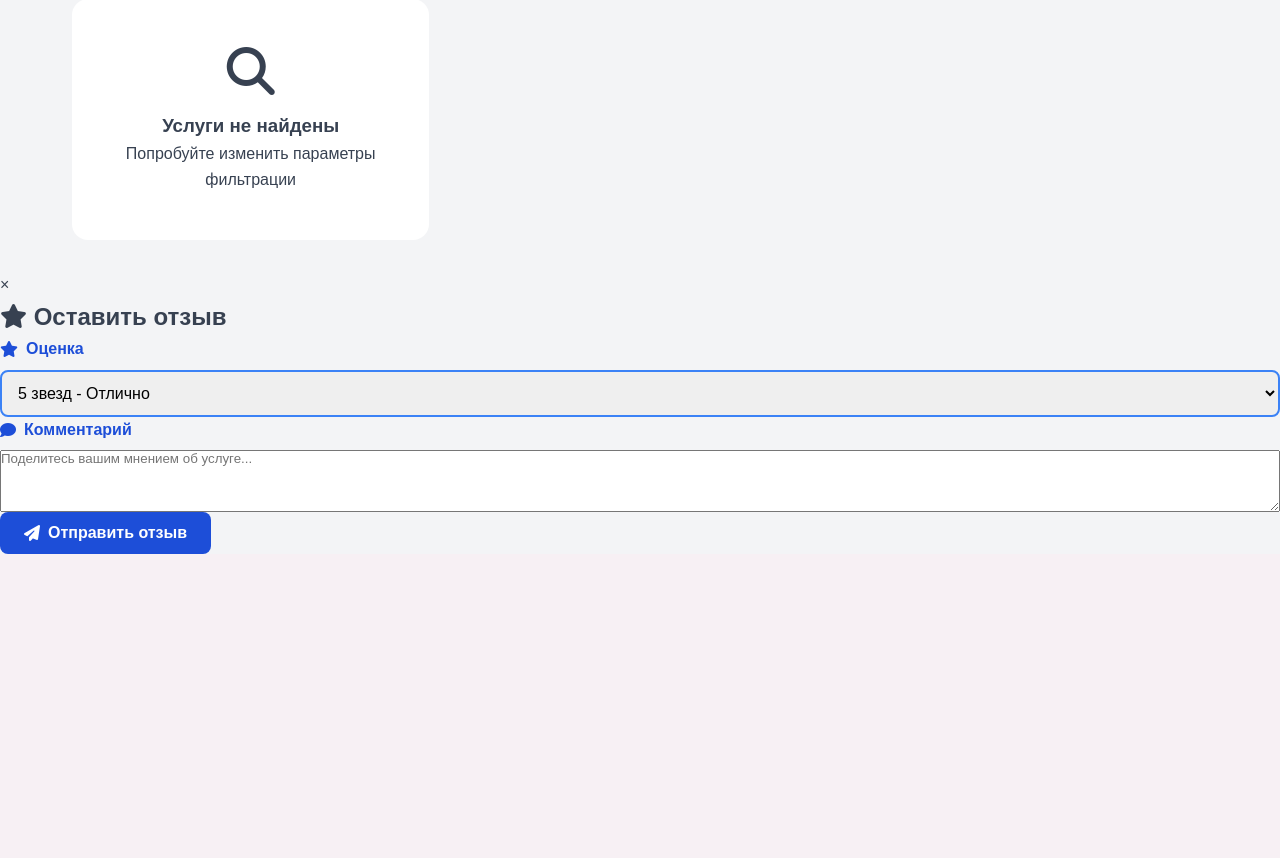
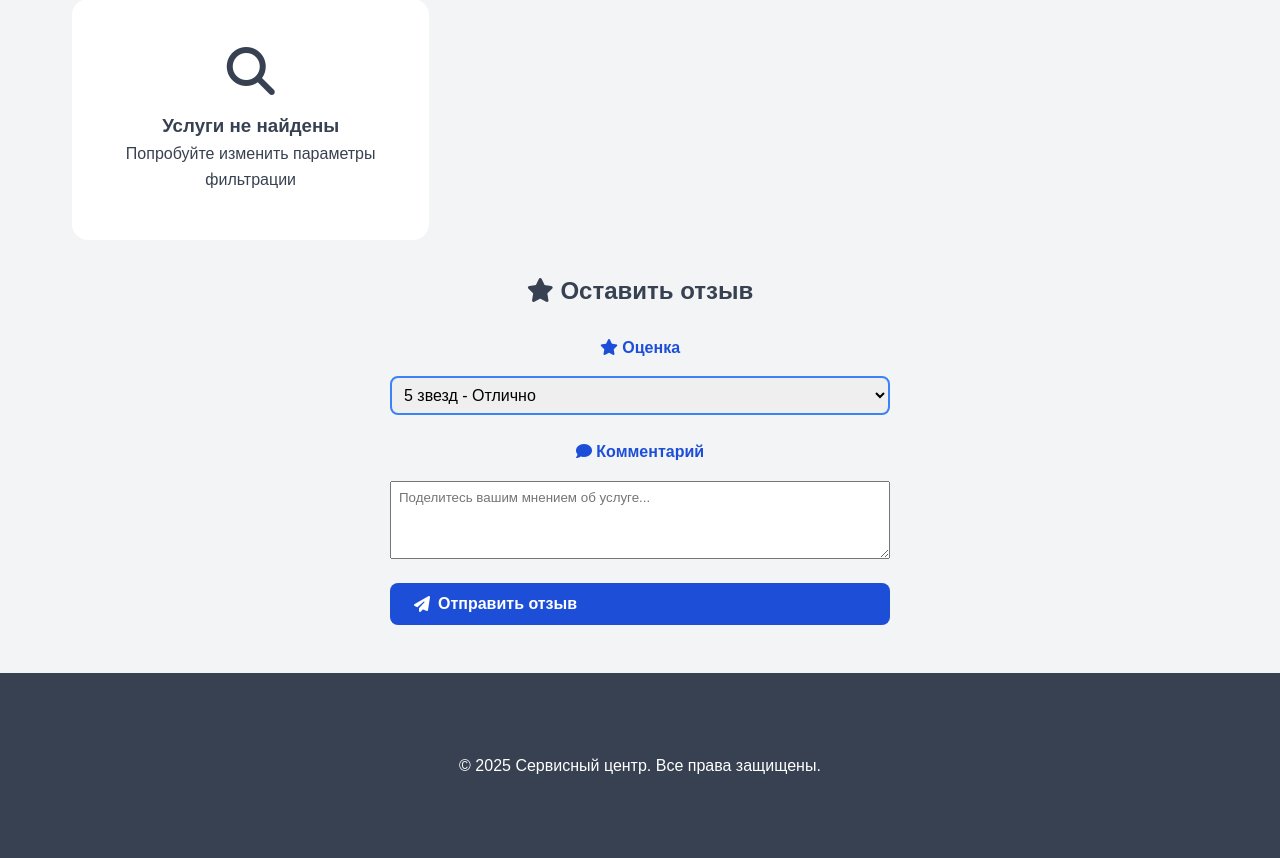
Before and after one commit to Drag817/service_center, a Flask app: page /catalog in a window 1280 px wide. Shown: the part 523-1381 px from the top of the page. Before the commit the page ends 1077 px from the top, so only its background shows below. Run offline with Flask 3, Linux system fonts and the light colour scheme.

Commit message:
catalog css fix

```diff
--- a/templates/catalog.html
+++ b/templates/catalog.html
@@ -295,6 +295,14 @@
             cursor: pointer;
         }
 
+        footer {
+            background: var(--gray-dark);
+            color: var(--white);
+            padding: 3rem 0;
+            margin-top: 3rem;
+            text-align: center;
+        }
+
         .no-results {
             text-align: center;
             padding: 3rem;
@@ -489,13 +497,13 @@
 
     <!-- Модальное окно для отзыва -->
     <div id="review-modal" class="modal">
-        <div class="modal-content">
-            <span class="close" onclick="closeReviewModal()">&times;</span>
-            <h2><i class="fas fa-star"></i> Оставить отзыв</h2>
-            <form id="review-form" method="POST">
-                <div class="control-group">
-                    <label><i class="fas fa-star"></i> Оценка</label>
-                    <select name="rating" id="rating" required>
+        <div class="modal-content" style="text-align: center;">
+            <!-- <span class="close" onclick="closeReviewModal()">&times;</span> -->
+            <h2 style="margin-bottom: 1.5rem;"><i class="fas fa-star"></i> Оставить отзыв</h2>
+            <form id="review-form" method="POST" style="max-width: 500px; margin: 0 auto;">
+                <div class="control-group" style="margin-bottom: 1.5rem;">
+                    <label style="display: block; margin-bottom: 0.5rem;"><i class="fas fa-star"></i> Оценка</label>
+                    <select name="rating" id="rating" required style="width: 100%; padding: 0.5rem;">
                         <option value="5">5 звезд - Отлично</option>
                         <option value="4">4 звезды - Хорошо</option>
                         <option value="3">3 звезды - Нормально</option>
@@ -503,17 +511,24 @@
                         <option value="1">1 звезда - Ужасно</option>
                     </select>
                 </div>
-                <div class="control-group">
-                    <label><i class="fas fa-comment"></i> Комментарий</label>
+                <div class="control-group" style="margin-bottom: 1.5rem;">
+                    <label style="display: block; margin-bottom: 0.5rem;"><i class="fas fa-comment"></i> Комментарий</label>
                     <textarea name="comment" id="comment" rows="4" required
-                              placeholder="Поделитесь вашим мнением об услуге..."></textarea>
+                              placeholder="Поделитесь вашим мнением об услуге..."
+                              style="width: 100%; padding: 0.5rem;"></textarea>
                 </div>
-                <button type="submit" class="btn btn-primary">
+                <button type="submit" class="btn btn-primary" style="width: 100%;">
                     <i class="fas fa-paper-plane"></i> Отправить отзыв
                 </button>
             </form>
         </div>
     </div>
+
+    <footer>
+        <div class="container">
+            <p>&copy; 2025 Сервисный центр. Все права защищены.</p>
+        </div>
+    </footer>
 
     <script>
         // Обновление фильтров и сортировки
```
